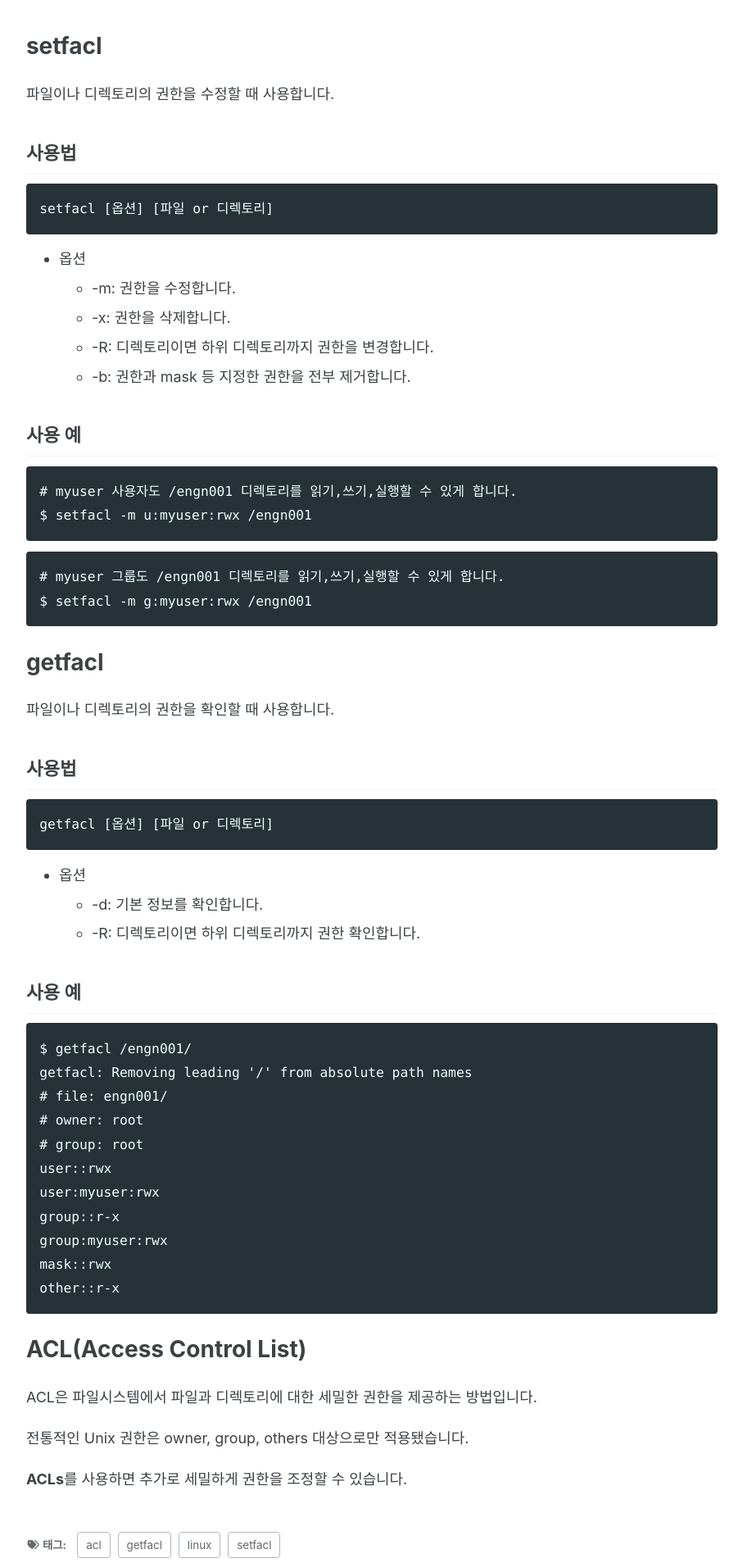
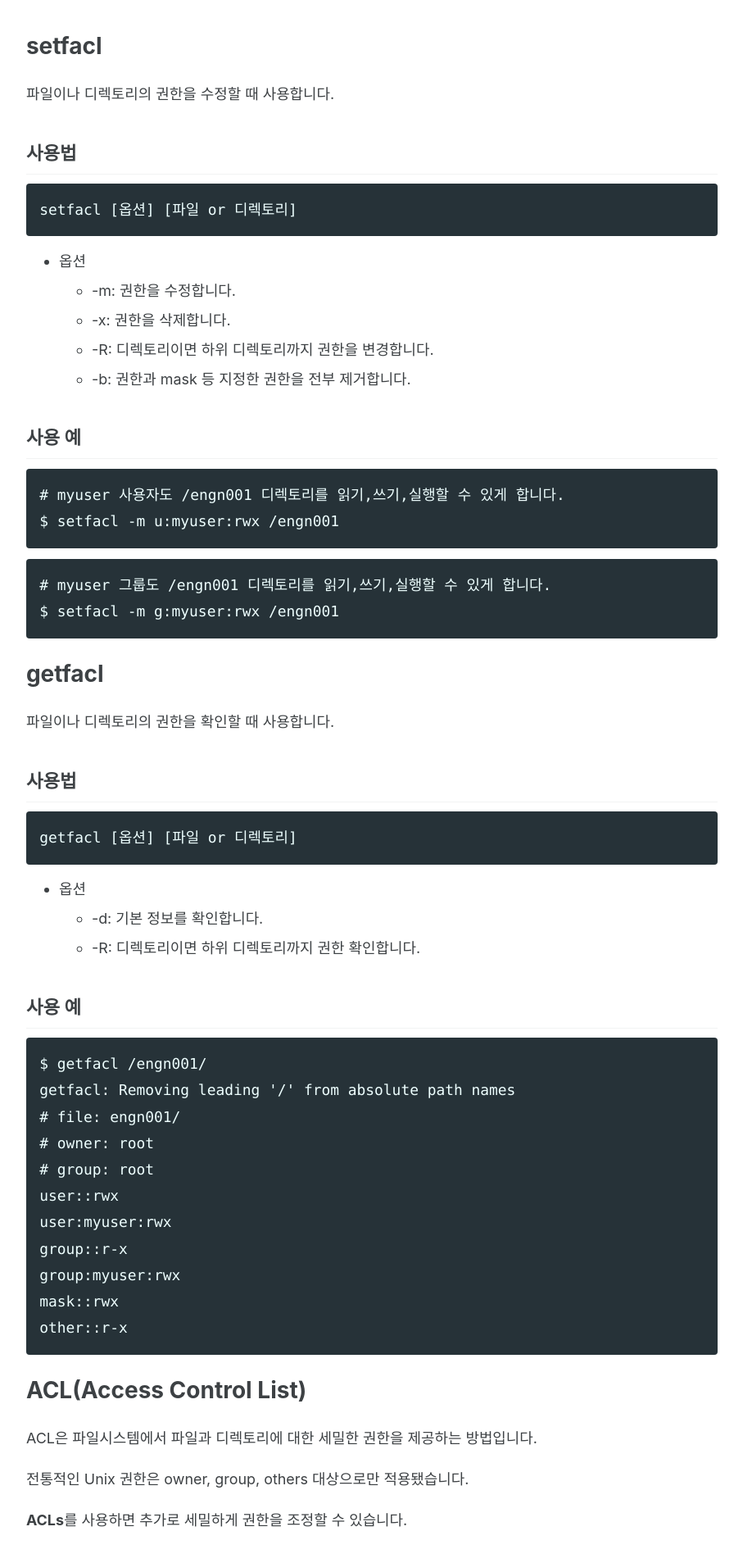
Before and after one commit to NodleKang/nodlekang.github.io, a Jekyll site: the page built from _posts/linux/2024-11-26-linux-acl.md, in a window 1280 px wide. Shown: the part 486-2393 px from the top of the page at 82% size, without its empty margins (186-1093 px from the left). Built offline with Jekyll 4.4.1, drawn with Linux system fonts in a browser that asks for light colours; cached includes are drawn as plain includes; some web fonts are replaced.

Commit message:
코드블록 폰트 사이즈 조정

```diff
--- a/_includes/head/custom.html
+++ b/_includes/head/custom.html
@@ -18,10 +18,11 @@
     }
 
     .highlight {
-        font-size: 1.1em;  /* 코드 블록 폰트 사이즈 조정 */
+        font-size: 1.1em; /* highlight 블록 폰트 사이즈 조정 */
     }
 
-    code.language-plaintext {
-        font-size: 1.1em;  /* 인라인 코드 블록 폰트 사이즈 조정 */
+    /* 인라인 코드 블록 스타일 */
+    code {
+        font-size: 1.1em; /* 폰트 크기를 조정 */
     }
 </style>
```
